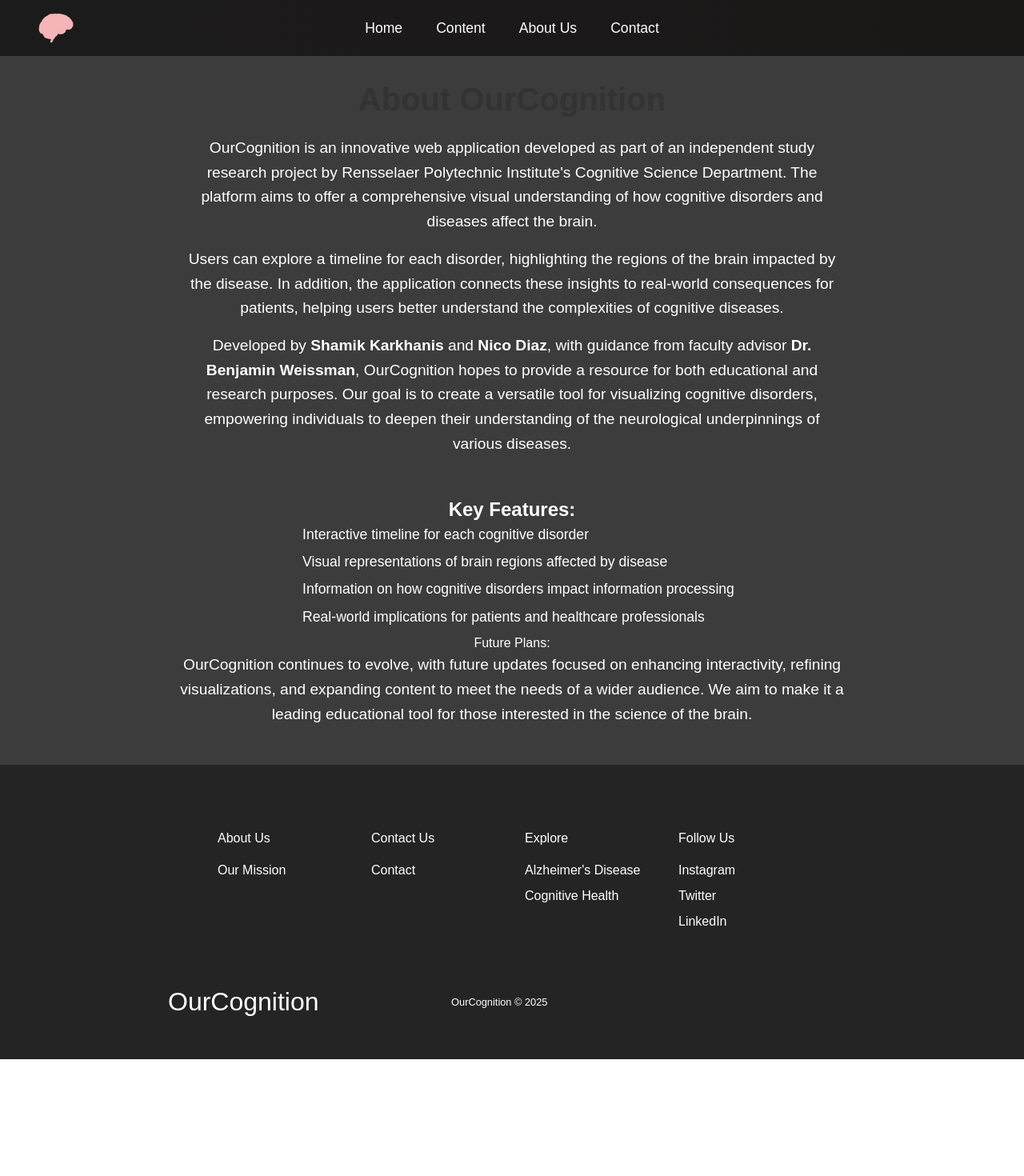
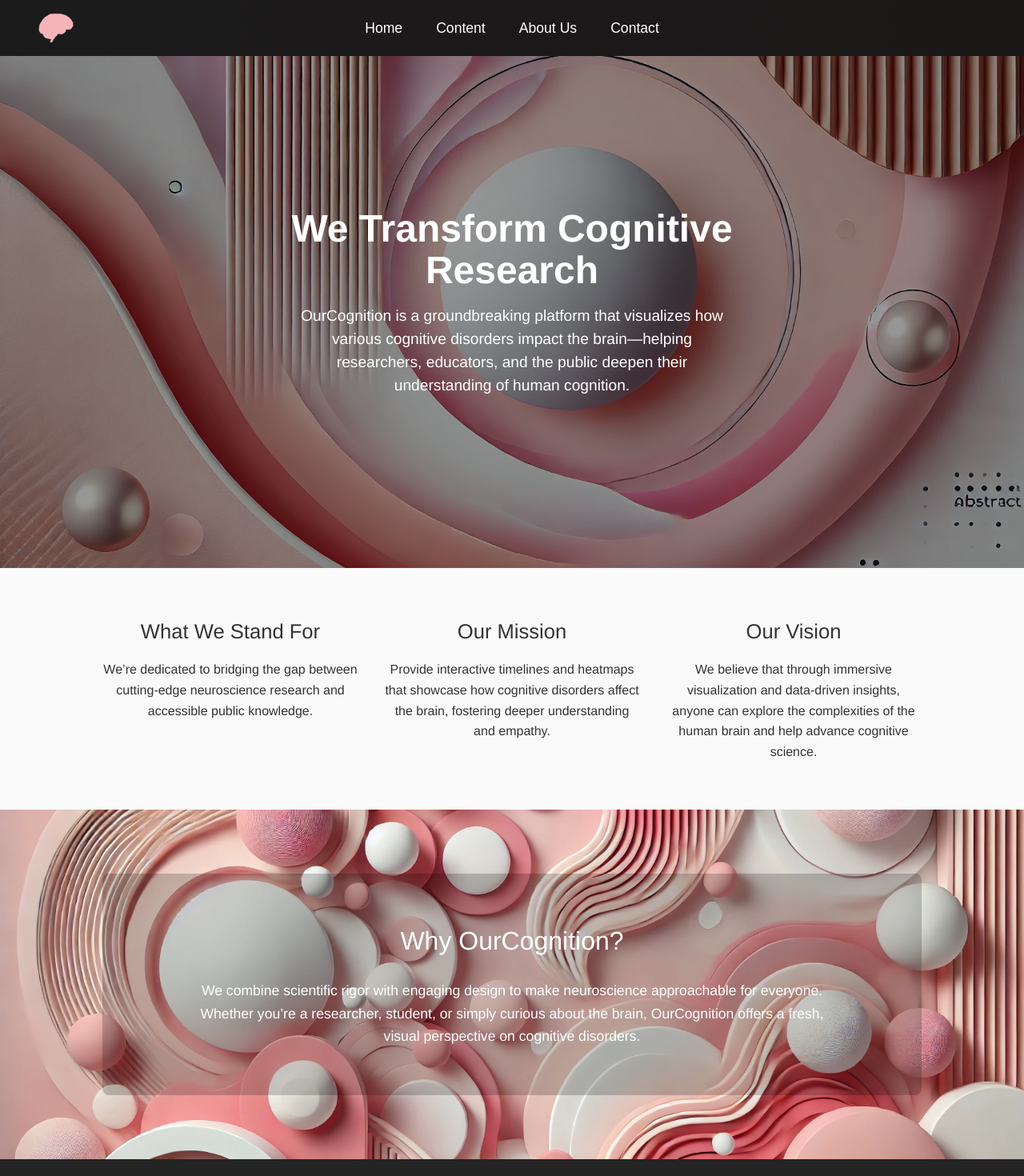
Before and after one commit to shamikkarkhanis/OurCognition, a React (Vite) app: page /about in a window 1280 px wide. Shown: the top 1470 px of the page at 80% size. Before the commit the page ends 1324 px from the top, so only its background shows below. Built offline with nearby package versions, Linux system fonts and the light colour scheme.

Commit message:
some changes about page, needs lots of work

```diff
--- /dev/null
+++ b/src/components/pages/About.css
@@ -0,0 +1,118 @@
+/* General Page Styles */
+.about-page {
+    font-family: 'Helvetica Neue', Arial, sans-serif;
+    color: #333;
+    margin: 0;
+    padding: 0;
+}
+
+/* 1) Hero Section */
+.hero-section {
+    position: relative;
+    background: url('../../assets/background2.jpeg') center center / cover no-repeat;
+    height: 80vh;
+    /* Adjust as needed */
+    display: flex;
+    align-items: center;
+    justify-content: center;
+}
+
+.hero-overlay {
+    width: 100%;
+    height: 100%;
+    background-color: rgba(0, 0, 0, 0.4);
+    /* Dark overlay */
+    display: flex;
+    align-items: center;
+    justify-content: center;
+}
+
+.hero-content {
+    text-align: center;
+    max-width: 600px;
+    color: #fff;
+    padding: 20px;
+}
+
+.hero-content h1 {
+    font-size: 3rem;
+    margin-bottom: 1rem;
+    color: white;
+}
+
+.hero-content p {
+    font-size: 1.2rem;
+    margin-bottom: 1.5rem;
+    line-height: 1.5;
+}
+
+.hero-button {
+    background-color: #ff7f7f;
+    color: #fff;
+    border: none;
+    padding: 12px 24px;
+    font-size: 1rem;
+    border-radius: 4px;
+    cursor: pointer;
+}
+
+.hero-button:hover {
+    background-color: #ff4f4f;
+}
+
+/* 2) Highlights Section (Three Columns) */
+.highlights-section {
+    display: flex;
+    flex-wrap: wrap;
+    /* Allows columns to wrap on smaller screens */
+    gap: 2rem;
+    padding: 60px 10%;
+    background: #fafafa;
+}
+
+.highlight {
+    flex: 1;
+    min-width: 280px;
+    /* Ensures columns don’t collapse too much on smaller screens */
+}
+
+.highlight h2 {
+    font-size: 1.6rem;
+    margin-bottom: 1rem;
+}
+
+.highlight p {
+    line-height: 1.6;
+    font-size: 1rem;
+}
+
+/* 3) Abstract Section (Pink 3D Style) */
+.abstract-section {
+    position: relative;
+    background: url('../../assets/background.jpeg') center center / cover no-repeat;
+    padding: 80px 10%;
+    color: #fff;
+}
+
+.abstract-overlay {
+    background-color: rgba(0, 0, 0, 0.2);
+    /* Optional overlay for readability */
+    padding: 60px;
+    border-radius: 8px;
+}
+
+.abstract-content {
+    max-width: 800px;
+    margin: 0 auto;
+    text-align: center;
+}
+
+.abstract-content h2 {
+    font-size: 2rem;
+    margin-bottom: 1.5rem;
+}
+
+.abstract-content p {
+    font-size: 1.1rem;
+    line-height: 1.6;
+}
--- a/src/components/pages/About.jsx
+++ b/src/components/pages/About.jsx
@@ -1,42 +1,63 @@
 import React from 'react';
-import '../../App.css';
+import './About.css';
 
 export default function About() {
   return (
-    <div className='about-container'>
-      <h1 className='about-heading'>About OurCognition</h1>
-      <p className='about-description'>
-        OurCognition is an innovative web application developed as part of an
-        independent study research project by Rensselaer Polytechnic Institute's
-        Cognitive Science Department. The platform aims to offer a comprehensive
-        visual understanding of how cognitive disorders and diseases affect the brain.
-      </p>
-      <p className='about-description'>
-        Users can explore a timeline for each disorder, highlighting the regions of
-        the brain impacted by the disease. In addition, the application connects these
-        insights to real-world consequences for patients, helping users better understand
-        the complexities of cognitive diseases.
-      </p>
-      <p className='about-description'>
-        Developed by <strong>Shamik Karkhanis</strong> and <strong>Nico Diaz</strong>,
-        with guidance from faculty advisor <strong>Dr. Benjamin Weissman</strong>,
-        OurCognition hopes to provide a resource for both educational and research purposes.
-        Our goal is to create a versatile tool for visualizing cognitive disorders, empowering
-        individuals to deepen their understanding of the neurological underpinnings of various diseases.
-      </p>
-      <h2 className='about-features-heading'>Key Features:</h2>
-      <ul className='about-features-list'>
-        <li>Interactive timeline for each cognitive disorder</li>
-        <li>Visual representations of brain regions affected by disease</li>
-        <li>Information on how cognitive disorders impact information processing</li>
-        <li>Real-world implications for patients and healthcare professionals</li>
-      </ul>
-      <h2 className='about-future-heading'>Future Plans:</h2>
-      <p className='about-description'>
-        OurCognition continues to evolve, with future updates focused on enhancing interactivity,
-        refining visualizations, and expanding content to meet the needs of a wider audience. We aim to
-        make it a leading educational tool for those interested in the science of the brain.
-      </p>
+    <div className="about-page">
+      {/* Hero Section */}
+      <section className="hero-section">
+        <div className="hero-overlay">
+          <div className="hero-content">
+            <h1>We Transform Cognitive Research</h1>
+            <p>
+              OurCognition is a groundbreaking platform that visualizes how
+              various cognitive disorders impact the brain—helping researchers,
+              educators, and the public deepen their understanding of human cognition.
+            </p>
+          </div>
+        </div>
+      </section>
+
+      {/* Highlights Section (Three Columns) */}
+      <section className="highlights-section">
+        <div className="highlight">
+          <h2>What We Stand For</h2>
+          <p>
+            We’re dedicated to bridging the gap between cutting-edge neuroscience
+            research and accessible public knowledge.
+          </p>
+        </div>
+        <div className="highlight">
+          <h2>Our Mission</h2>
+          <p>
+            Provide interactive timelines and heatmaps that showcase how cognitive
+            disorders affect the brain, fostering deeper understanding and empathy.
+          </p>
+        </div>
+        <div className="highlight">
+          <h2>Our Vision</h2>
+          <p>
+            We believe that through immersive visualization and data-driven insights,
+            anyone can explore the complexities of the human brain and help advance
+            cognitive science.
+          </p>
+        </div>
+      </section>
+
+      {/* Abstract Section */}
+      <section className="abstract-section">
+        <div className="abstract-overlay">
+          <div className="abstract-content">
+            <h2>Why OurCognition?</h2>
+            <p>
+              We combine scientific rigor with engaging design to make neuroscience
+              approachable for everyone. Whether you’re a researcher, student, or
+              simply curious about the brain, OurCognition offers a fresh, visual
+              perspective on cognitive disorders.
+            </p>
+          </div>
+        </div>
+      </section>
     </div>
   );
 }
```
Also changed, not shown: src/App.css (+54 -27 lines), src/assets/background.jpeg (added), src/assets/background2.jpeg (added).
